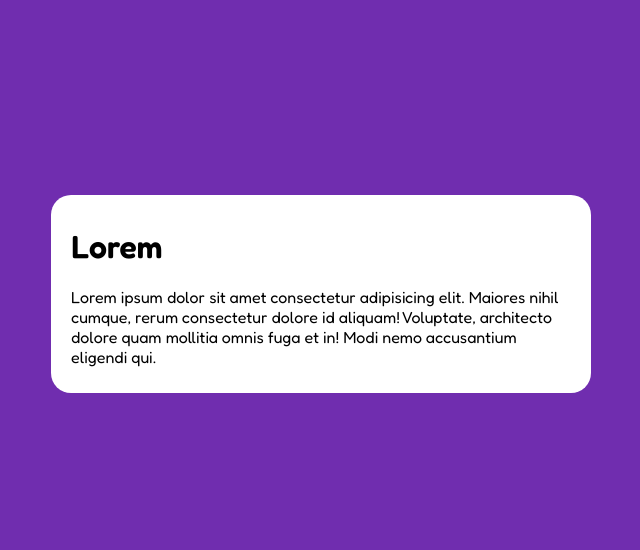
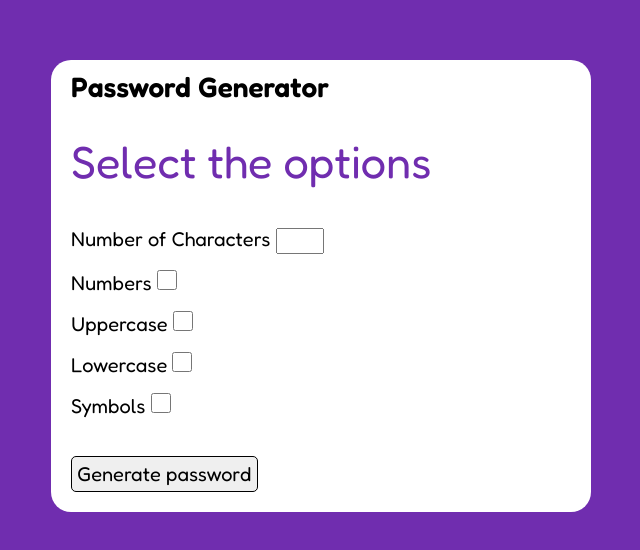
Before and after one commit to imJpereira/password-generator, a website built with webpack: page public/assets/index.html in a window 1280 px wide. Shown: the part 114-664 px from the top of the page, without its empty margins (319-959 px from the left). Built offline with nearby package versions, Linux system fonts and the light colour scheme.

Commit message:
new style added

```diff
--- a/public/assets/index.html
+++ b/public/assets/index.html
@@ -3,15 +3,38 @@
 <head>
     <meta charset="UTF-8">
     <meta name="viewport" content="width=device-width, initial-scale=1.0">
-    <title>Document</title>
+    <title>Password Generator</title>
     <link rel="preconnect" href="https://fonts.googleapis.com">
     <link rel="preconnect" href="https://fonts.gstatic.com" crossorigin>
     <link href="https://fonts.googleapis.com/css2?family=Fredoka:wght@300..700&display=swap" rel="stylesheet">
 </head>
 <body>
     <div class="main__container">
-        <h1>Lorem</h1>
-        <p>Lorem ipsum dolor sit amet consectetur adipisicing elit. Maiores nihil cumque, rerum consectetur dolore id aliquam! Voluptate, architecto dolore quam mollitia omnis fuga et in! Modi nemo accusantium eligendi qui.</p>
+        <h1>Password Generator</h1>
+        <div class="password-generator-form">
+            <h2>Select the options</h2>
+            <div>
+                <label for="">Number of Characters</label>
+                <input type="number" name="number-of-characters" id="number-of-characters" max="16">
+            </div>
+            <div>
+                <label for="">Numbers</label>
+                <input type="checkbox" name="numbers" id="numbers">
+            </div>
+            <div>
+                <label for="">Uppercase</label>
+                <input type="checkbox" name="uppercase" id="uppercase">
+            </div>
+            <div>
+                <label for="">Lowercase</label>
+                <input type="checkbox" name="lowercase" id="lowercase">
+            </div>
+            <div>
+                <label for="">Symbols</label>
+                <input type="checkbox" name="symbols" id="symbols">
+            </div>
+        </div>
+        <button id="generate-password">Generate password</button>
     </div>
     <script src="./js/bundle.js"></script>
 </body>
--- a/src/assets/css/styles.css
+++ b/src/assets/css/styles.css
@@ -1,4 +1,5 @@
 * {
+    margin: 0;
     font-family: sans-serif;
     font-family: "Fredoka", sans-serif;
      font-optical-sizing: auto;
@@ -10,6 +11,7 @@
 
 h1 {
     font-weight: 600;
+    font-size: 28px;
 }
 
 body {
@@ -27,3 +29,44 @@ body {
     padding: 10px 20px;
     border-radius: 20px;
 }
+
+.password-generator-form {
+    display: flex;
+    flex-direction: column;
+    margin: 30px 0;
+    font-size: 20px;
+
+    & div {
+        padding: 8px 0;
+    }
+}
+
+.password-generator-form h2 {
+    color: rgb(112, 45, 175);
+    font-size: 45px;
+    margin-bottom: 30px;
+}
+
+#number-of-characters {
+    width: 40px;
+}
+
+#generate-password {
+    font-size: 20px;
+    padding: 5px;
+    margin-bottom: 10px;
+    border-radius: 5px;
+    border: 1px solid #000;
+    &:hover{
+        transform: scale(1.02);
+    }
+}
+
+input {
+    width: 20px;
+    height: 20px;
+}
+
+#symbols:checked {
+    color: red;
+}
```
Also changed, not shown: public/assets/js/bundle.js (+43 -1 lines), 1 other file.
